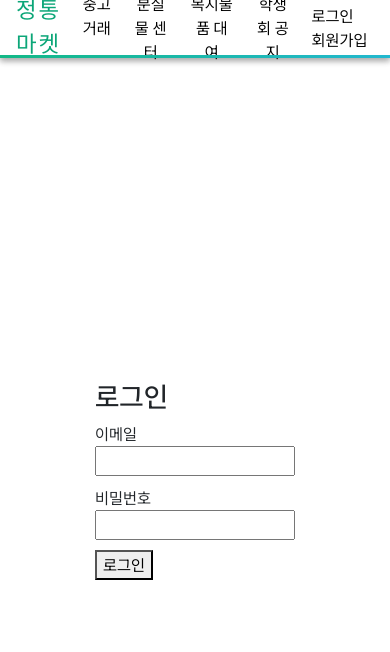
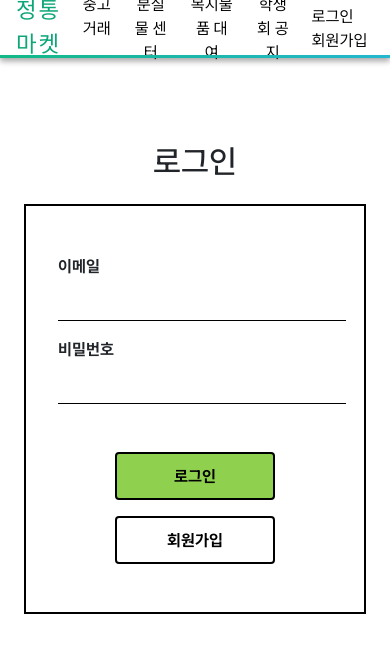
Before and after one commit to ICE-LIFE/ICE-LIFE-Frontend, a React (Create React App) app: page /login in a window 390 px wide. Shown: the top 652 px of the page. Built offline with nearby package versions, Linux system fonts and the light colour scheme.

Commit message:
Fix login layout design to responsive

```diff
--- a/src/Pages/Auth/Login.js
+++ b/src/Pages/Auth/Login.js
@@ -4,27 +4,66 @@ import styled from "styled-components";
 import { useAuthDispatch, loginUser } from "Context";
 
 const Container = styled.div`
-    display: flex;
-    min-height: 100vh;
-    width: 100%;
-    justify-content: center;
-    align-items: center;
+    margin: 0 auto;
+    max-width: 500px;
+    margin-top: 60px;
+    padding: 1.5rem;
 `;
 
 const FormContainer = styled.div`
-    width: 200px;
+`;
+
+const FormHeader = styled.h1`
+    font-size: 2rem;
+    text-align: center;
+    margin-bottom: 1.5rem;
 `;
 
 const LoginForm = styled.div`
-    display: flex;
-    flex-direction: column;
+    border: 2px solid black;
+    padding: 3rem 2rem;
 `;
 
 const LoginFormItem = styled.div`
     display: flex;
-    flex-direction: column;
-    margin-bottom: 10px;
+    gap: 1rem;
+    flex-wrap:wrap;
+    margin-bottom: 1rem;
 `;
+
+const FromLabel = styled.label`
+    width: 5rem;
+    font-weight: bold;
+`
+
+const FormInput = styled.input`
+    flex-grow: 1;
+    border: none;
+    border-bottom: 1px solid black;
+    padding-bottom: 1px;
+
+    :focus {
+        outline: none;
+        border-bottom: 2px solid green;
+        padding-bottom: 0;
+    }
+`;
+
+const FormButton = styled.button`
+    display: block;
+    width: 10rem;
+    height: 3rem;
+    text-align: center;
+    margin: 1rem auto 0;
+    border: 2px solid black;
+    border-radius: 0.25rem;
+    background-color: ${props => props.color ? "#8fd14f" : "white"};
+    font-weight: bold;
+`
+
+const Spacer = styled.div`
+    height: 1rem;
+`
 
 const Login = () => {
     const dispatch = useAuthDispatch();
@@ -49,20 +88,22 @@ const Login = () => {
     return (
         <Container>
             <FormContainer>
-                <h1>로그인</h1>
+                <FormHeader>로그인</FormHeader>
 
                 <form>
                     <LoginForm>
                         <LoginFormItem>
-                            <label htmlFor="email">이메일</label>
-                            <input type="text" id={"email"} value={email} onChange={e => setEmail(e.target.value)} />
+                            <FromLabel htmlFor="email">이메일</FromLabel>
+                            <FormInput type="text" id={"email"} value={email} onChange={e => setEmail(e.target.value)} />
                         </LoginFormItem>
                         <LoginFormItem>
-                            <label htmlFor="password">비밀번호</label>
-                            <input type="password" id={"password"} value={password} onChange={e => setPassword(e.target.value)} />
+                            <FromLabel htmlFor="password">비밀번호</FromLabel>
+                            <FormInput type="password" id={"password"} value={password} onChange={e => setPassword(e.target.value)} />
                         </LoginFormItem>
+                        <Spacer/>
+                        <FormButton color={true} onClick={handleLogin}>로그인</FormButton>
+                        <FormButton>회원가입</FormButton>
                     </LoginForm>
-                    <button onClick={handleLogin}>로그인</button>
                 </form>
             </FormContainer>
         </Container>
```
